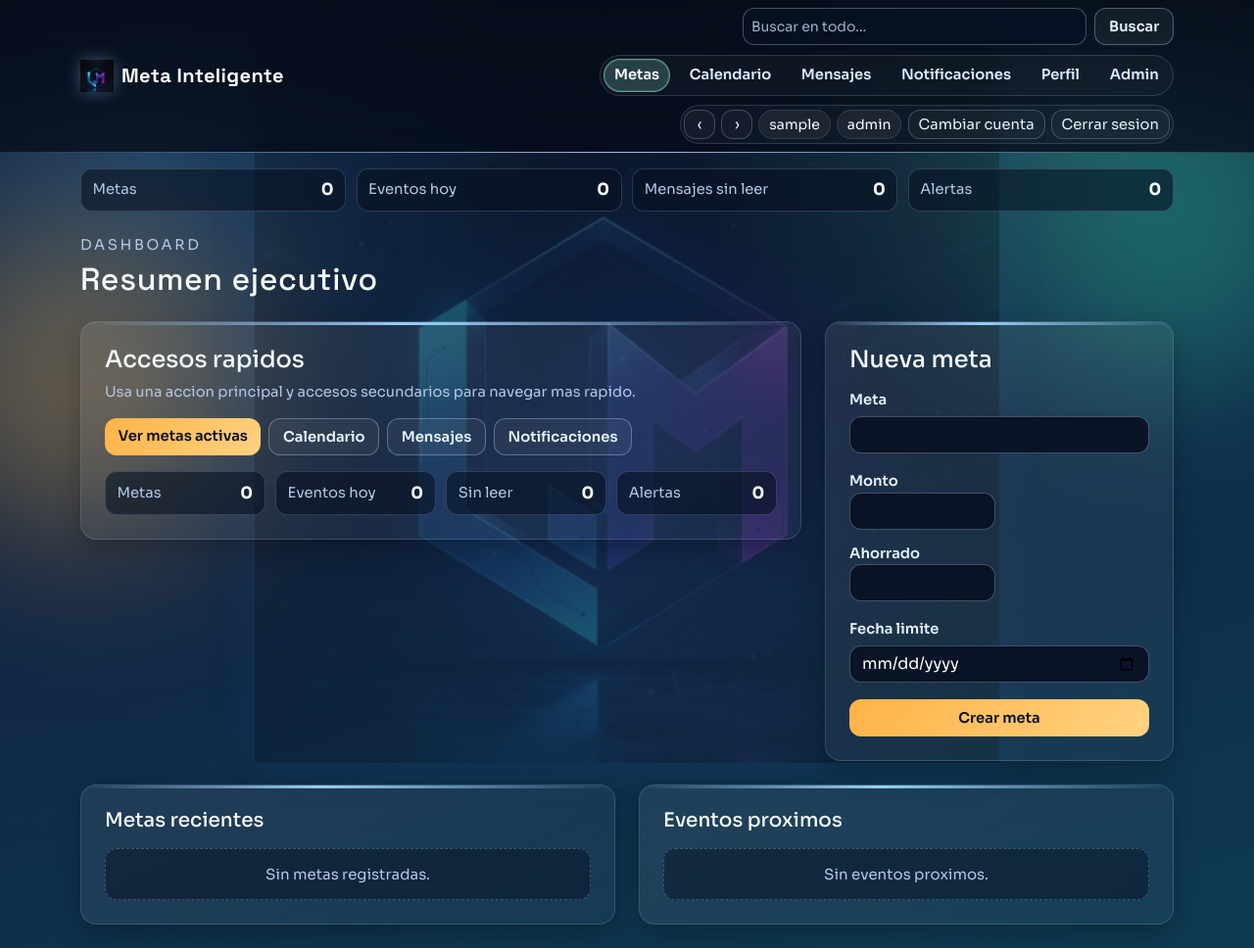
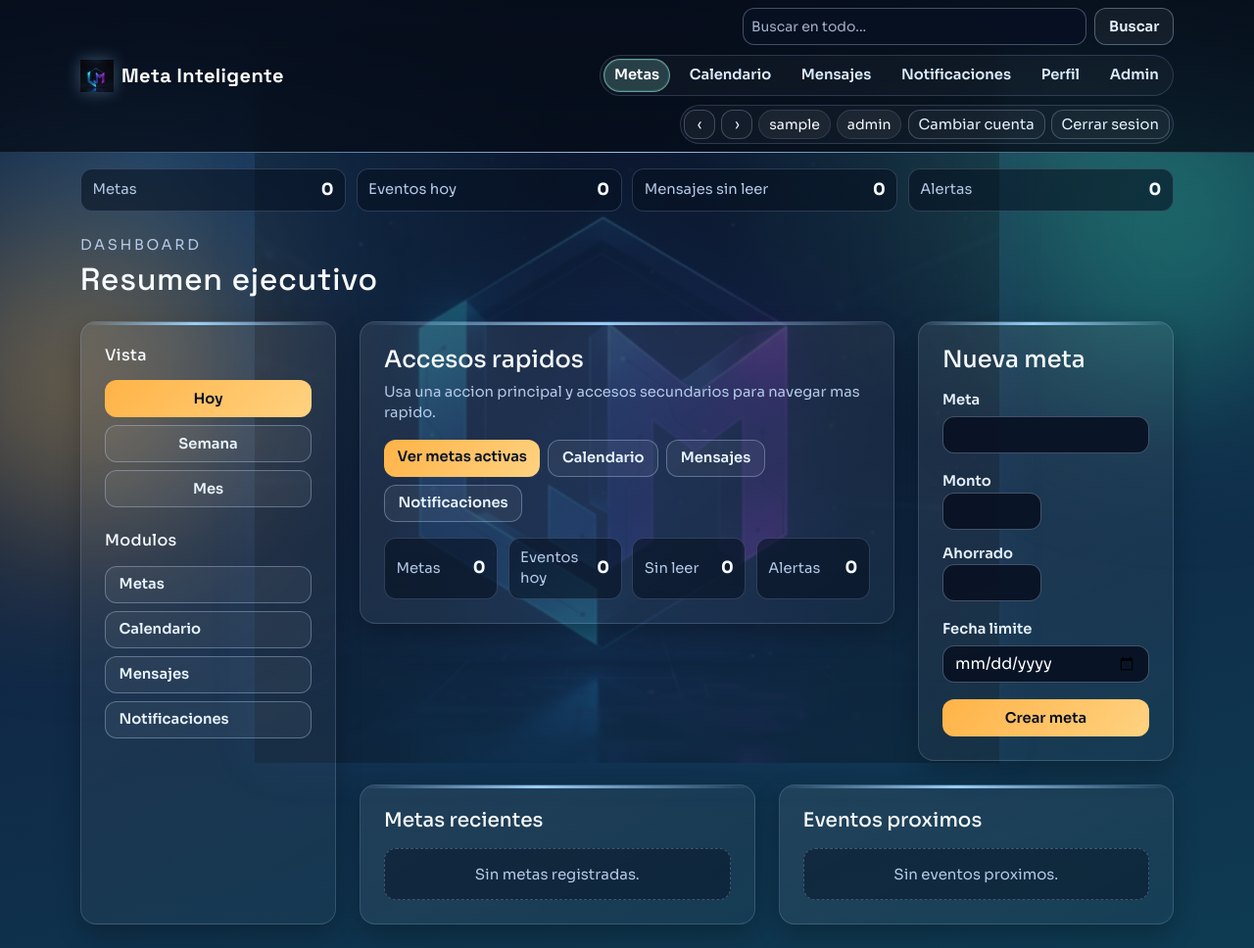
Before and after one commit to sintel-it/meta90_app, a Flask app: page /inicio in a window 1280 px wide. Shown: the whole page at 98% size. Run offline with Flask 3, Linux system fonts and the light colour scheme; the visitor is signed in with stand-in values (Sample User, id 1); data that the repository does not hold is empty.

Commit message:
ui planner layout: add side planning panel to dashboard while preserving existing style

```diff
--- a/static/css/app.css
+++ b/static/css/app.css
@@ -821,6 +821,10 @@ body.compact-ui .kpi-strip {
     line-height: 1.3;
 }
 
+.planner-side h6 {
+    letter-spacing: 0.02em;
+}
+
 .login-account-chooser {
     position: relative;
     overflow: hidden;
--- a/templates/base.html
+++ b/templates/base.html
@@ -9,7 +9,7 @@
     <link rel="preconnect" href="https://fonts.gstatic.com" crossorigin>
     <link href="https://fonts.googleapis.com/css2?family=Sora:wght@400;500;600;700;800&family=Space+Grotesk:wght@500;700&display=swap" rel="stylesheet">
     <link href="https://cdn.jsdelivr.net/npm/bootstrap@5.3.2/dist/css/bootstrap.min.css" rel="stylesheet">
-    <link href="{{ url_for('static', filename='css/app.css', v='pro-polish10') }}" rel="stylesheet">
+    <link href="{{ url_for('static', filename='css/app.css', v='pro-polish11') }}" rel="stylesheet">
     <link rel="icon" type="image/png" href="{{ url_for('static', filename='img/logo.png') }}">
 </head>
 {% set endpoint = request.endpoint or '' %}
--- a/templates/metas/inicio.html
+++ b/templates/metas/inicio.html
@@ -8,6 +8,26 @@
     <h2 class="mb-0">Resumen ejecutivo</h2>
 </section>
 
+<section class="row g-4">
+    <div class="col-xl-3" data-reveal>
+        <div class="app-card p-3 p-md-4 planner-side h-100">
+            <h6 class="mb-3">Vista</h6>
+            <div class="d-grid gap-2 mb-4">
+                <button type="button" class="btn app-btn-primary btn-sm">Hoy</button>
+                <button type="button" class="btn app-btn-ghost btn-sm">Semana</button>
+                <button type="button" class="btn app-btn-ghost btn-sm">Mes</button>
+            </div>
+            <h6 class="mb-3">Modulos</h6>
+            <div class="d-grid gap-2">
+                <a href="{{ url_for('metas_bp.ver_metas') }}" class="btn app-btn-ghost btn-sm text-start">Metas</a>
+                <a href="{{ url_for('calendario_bp.calendario') }}" class="btn app-btn-ghost btn-sm text-start">Calendario</a>
+                <a href="{{ url_for('mensajes_bp.mensajes') }}" class="btn app-btn-ghost btn-sm text-start">Mensajes</a>
+                <a href="{{ url_for('notificaciones_bp.notificaciones') }}" class="btn app-btn-ghost btn-sm text-start">Notificaciones</a>
+            </div>
+        </div>
+    </div>
+
+    <div class="col-xl-9">
         <section class="row g-4 mb-4">
             <div class="col-lg-8" data-reveal>
                 <div class="app-card p-4">
@@ -99,4 +119,6 @@
                 </div>
             </div>
         </section>
+    </div>
+</section>
 {% endblock %}
```
Lines whose indentation alone changed are shown as unchanged.
